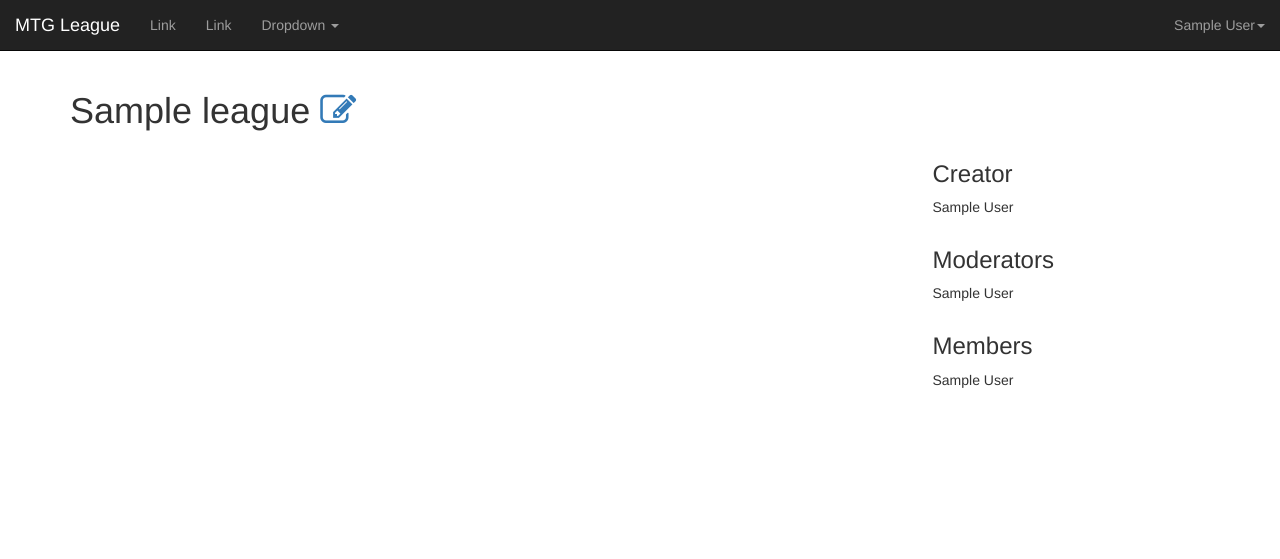
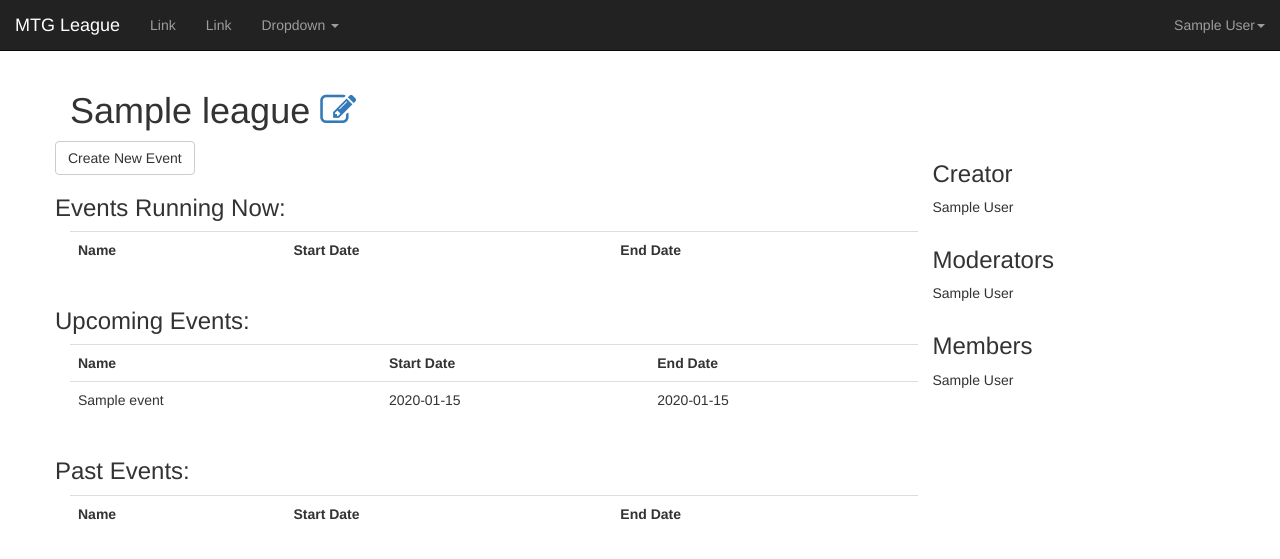
Before and after one commit to jackramey/MTGLeague, a Flask app: page /league/1 in a window 1280 px wide. Shown: the top 559 px of the page. Run offline with Flask 2, Linux system fonts and the light colour scheme; a user stored in the database is signed in; tables that the repository leaves empty hold one stand-in row (values such as "Sample post"); lists and menus that the app fills with data are empty; parts of the project's set-up code (start-up, migrations or seed data) failed here and were passed over; some libraries are stand-ins or nearby versions.

Commit message:
Easier to create new events and events are listed on league view page

```diff
--- a/mtgleague/models.py
+++ b/mtgleague/models.py
@@ -26,6 +26,27 @@ class Event(db.Model):
 
     def __unicode__(self):
         return self.name
+
+    def get_start_date(self):
+        first_stage = self.stages.order_by(Stage.start_date).first()
+        return first_stage.start_date
+
+    def get_end_date(self):
+        last_stage = self.stages.order_by(Stage.start_date.desc()).first()
+        return last_stage.end_date
+
+    def is_past(self):
+        last_stage = self.stages.order_by(Stage.start_date.desc()).first()
+        return last_stage.end_date <= date.today()
+
+    def in_progress(self):
+        first_stage = self.stages.order_by(Stage.start_date).first()
+        last_stage = self.stages.order_by(Stage.start_date.desc()).first()
+        return first_stage.start_date <= date.today() <= last_stage.end_date
+
+    def is_upcoming(self):
+        first_stage = self.stages.order_by(Stage.start_date).first()
+        return date.today() <= first_stage.start_date
 
 
 class League(db.Model):
@@ -72,6 +93,15 @@ class League(db.Model):
     def get_owners(self):
         owners = Membership.query.filter(and_(Membership.league_id == self.id, Membership.owner)).all()
         return [owner.user for owner in owners]
+
+    def current_events(self):
+        return [event for event in self.events.all() if event.in_progress()]
+
+    def past_events(self):
+        return [event for event in self.events.all() if event.is_past()]
+
+    def upcoming_events(self):
+        return [event for event in self.events.all() if event.is_upcoming()]
 
     def __repr__(self):
         return '<{0}: {1}, {2}>'.format(self.__class__.__name__, self.id, self.name)
--- a/mtgleague/templates/league.html
+++ b/mtgleague/templates/league.html
@@ -12,6 +12,56 @@
 </div>
 <div class="row">
     <div class="col-md-9">
+        {% if league.editable_by_user(current_user) %}
+        <div class="row">
+            <a class="btn btn-default" href="{{ url_for('event_create', lid=league.id) }}">Create New Event</a>
+        </div>
+        {% endif %}
+        <div class="row">
+            <h3>Events Running Now:</h3>
+        </div>
+        <table class="table">
+            <tr>
+                <th>Name</th><th>Start Date</th><th>End Date</th>
+            </tr>
+            {% for event in league.current_events() %}
+            <tr>
+                <td>{{ event.name }}</td>
+                <td>{{ event.get_start_date() }}</td>
+                <td>{{ event.get_end_date() }}</td>
+            </tr>
+            {% endfor %}
+        </table>
+        <div class="row">
+            <h3>Upcoming Events:</h3>
+        </div>
+        <table class="table">
+            <tr>
+                <th>Name</th><th>Start Date</th><th>End Date</th>
+            </tr>
+            {% for event in league.upcoming_events() %}
+            <tr>
+                <td>{{ event.name }}</td>
+                <td>{{ event.get_start_date() }}</td>
+                <td>{{ event.get_end_date() }}</td>
+            </tr>
+            {% endfor %}
+        </table>
+        <div class="row">
+            <h3>Past Events:</h3>
+        </div>
+        <table class="table">
+            <tr>
+                <th>Name</th><th>Start Date</th><th>End Date</th>
+            </tr>
+            {% for event in league.past_events() %}
+            <tr>
+                <td>{{ event.name }}</td>
+                <td>{{ event.get_start_date() }}</td>
+                <td>{{ event.get_end_date() }}</td>
+            </tr>
+            {% endfor %}
+        </table>
     </div>
     <div class="col-md-3">
         <div class="row">
```
